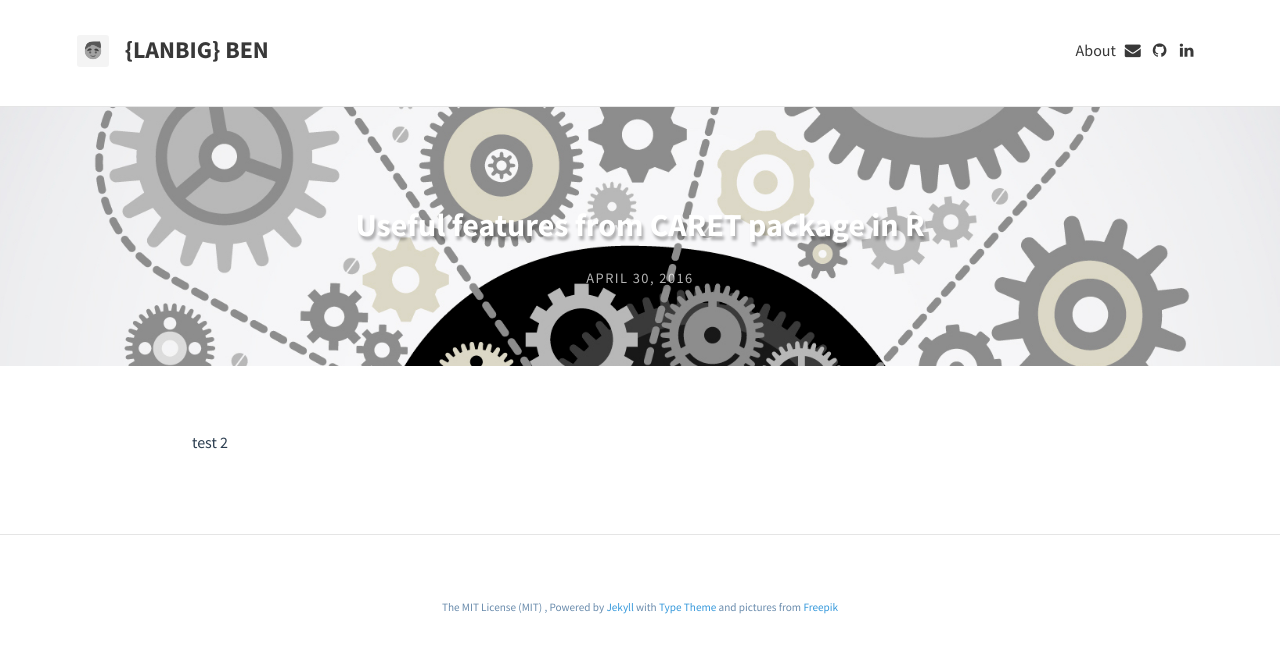
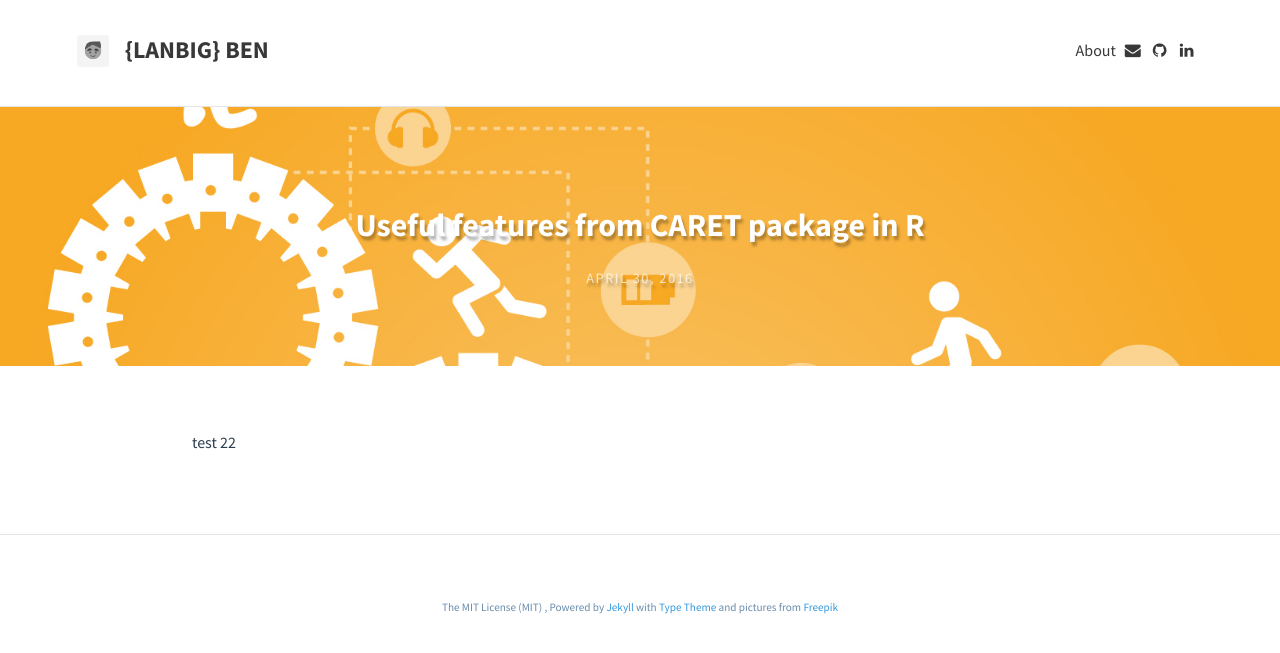
Before and after one commit to Lanbig/lanbig.github.io, a Jekyll site: the page built from _posts/2016-04-30-Useful-Features-From-Caret-package-in-R.md, in a window 1280 px wide. Shown: the top 653 px of the page. Built offline with Jekyll 4.4.1, drawn with Linux system fonts in a browser that asks for light colours; nearby versions of some CDN libraries.

Commit message:
fix images

```diff
--- a/_posts/2016-04-30-Useful-Features-From-Caret-package-in-R.md
+++ b/_posts/2016-04-30-Useful-Features-From-Caret-package-in-R.md
@@ -1,7 +1,7 @@
 ---
 layout: post
 title: Useful features from CARET package in R
-feature-img: "img/feature_images/ensemble.jpg"
+feature-img: "img/feature_images/ensemble2.jpg"
 ---
 
-test 2
+test 22
```
Also changed, not shown: img/feature_images/ensemble2.jpg (added).
